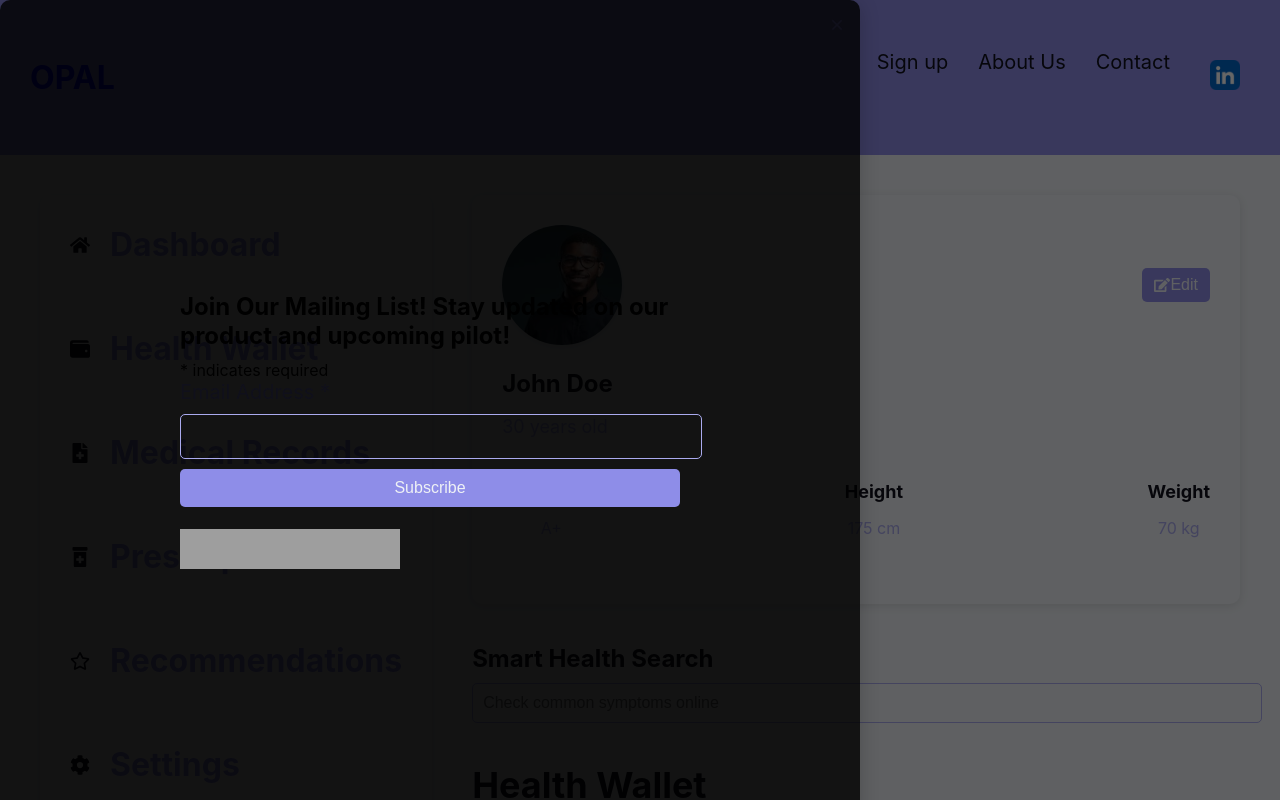
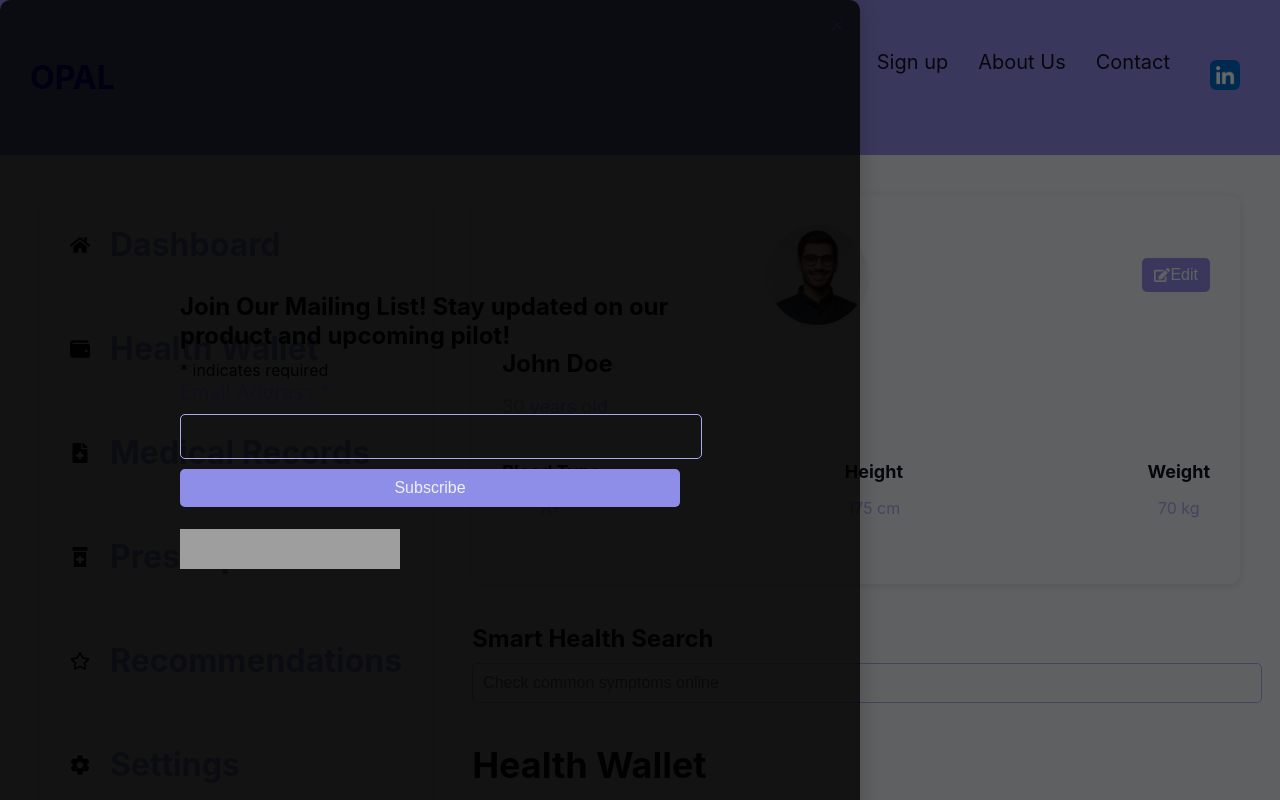
Before and after one commit to AmirFone/Start-up-studio-codebase, a React (Create React App) app in the folder health-app-iteration-two/opal/: page /Dashboard in a window 1280 px wide. Shown: the top 800 px of the page. Built offline with nearby package versions, Linux system fonts and the light colour scheme; grey boxes are pictures that could not be loaded.

Commit message:
Update UserProfile.css to add user avatar styling

```diff
--- a/health-app-iteration-two/opal/src/UserProfile.css
+++ b/health-app-iteration-two/opal/src/UserProfile.css
@@ -114,3 +114,14 @@
 	color: var(--periwinkle);
 	line-height: 1.5;
       }
+      /* UserProfile.css */
+.user-avatar {
+	width: 100px; /* Adjust size as needed */
+	height: 100px; /* Should be the same as width to create a circle */
+	border-radius: 50%; /* Makes the div circular */
+	background-image: url('./images/avatar.jpg'); /* Sets the image as a background */
+	background-size: cover; /* Ensures the image covers the entire area of the div */
+	background-position: center; /* Centers the image within the div */
+	display: block;
+	margin: 0 auto; /* Centers the div horizontally if needed */
+      }
```
Also changed, not shown: health-app-iteration-two/opal/src/images/avatar.jpg.
